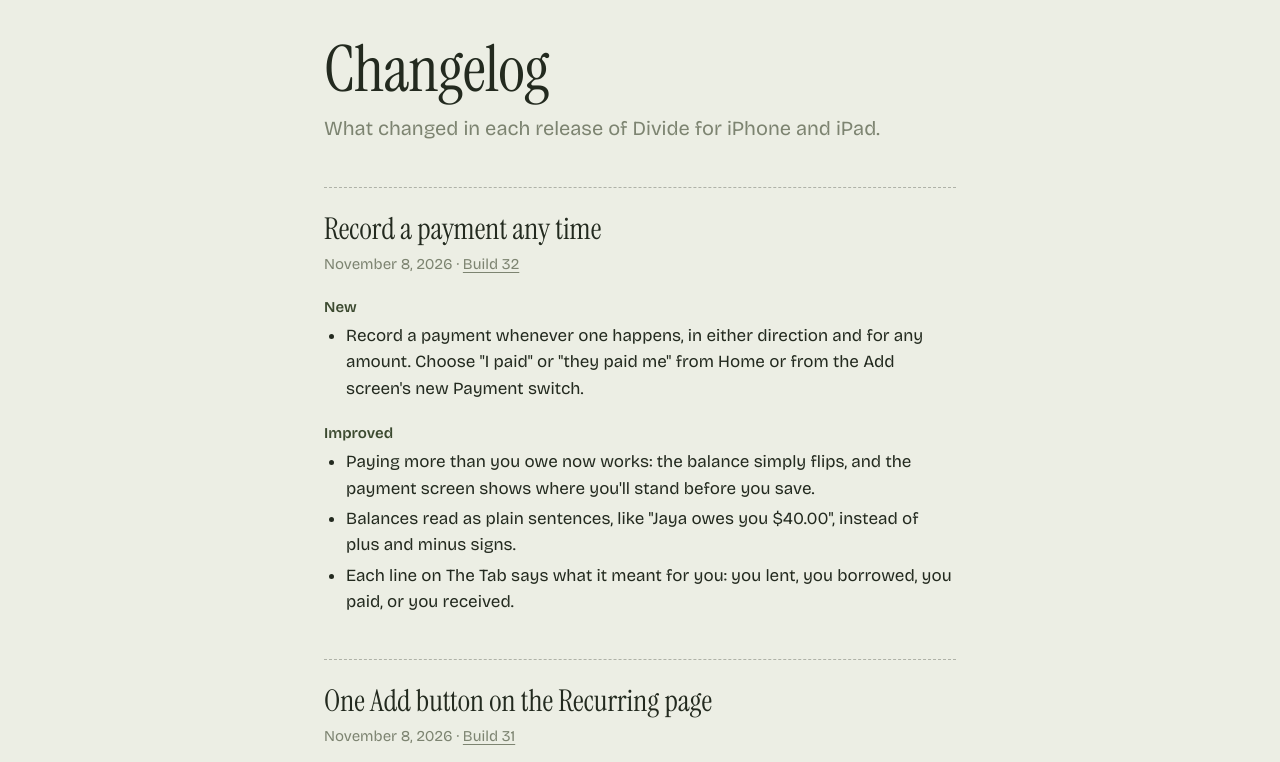
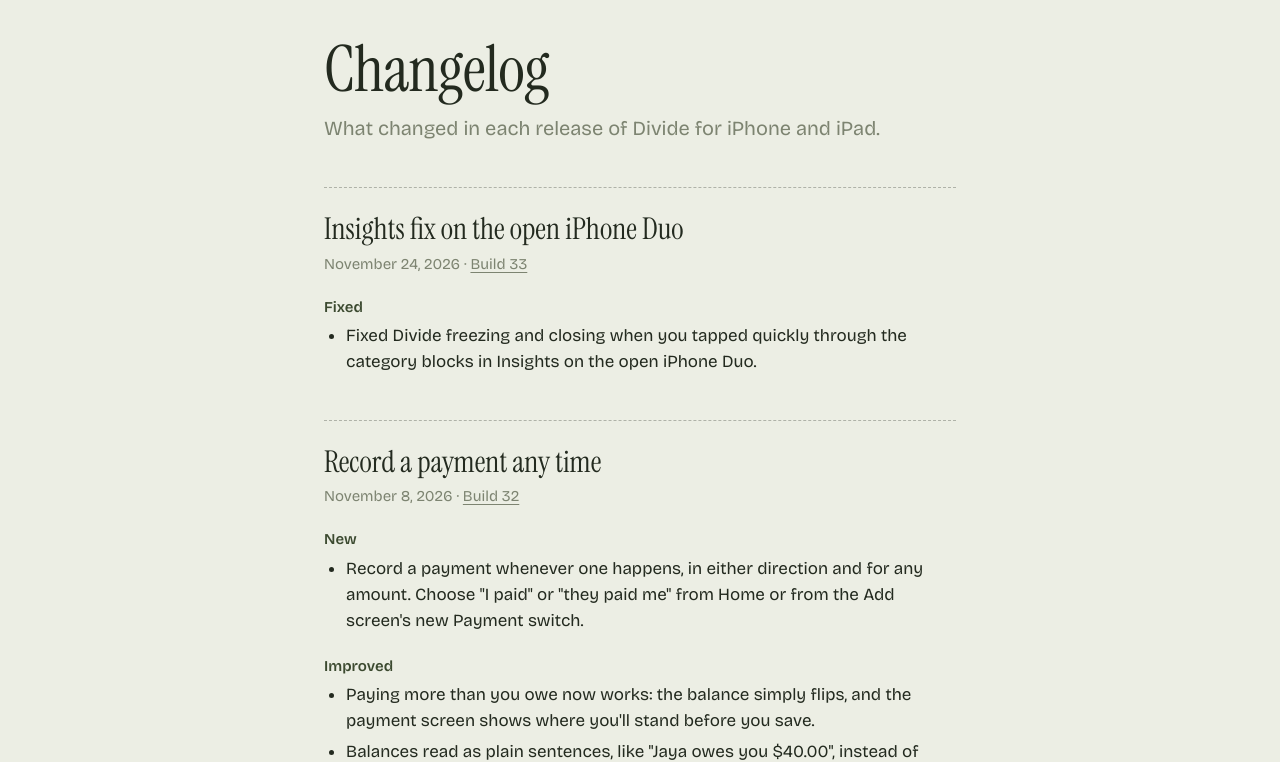
Before and after one commit to kyle-marks/divide-site, a plain HTML site: page changelog/index.html in a window 1280 px wide. Shown: the part 74-836 px from the top of the page. Drawn offline with Linux system fonts and the light colour scheme.

Commit message:
changelog: build 33

```diff
--- a/changelog/index.html
+++ b/changelog/index.html
@@ -25,6 +25,16 @@
 <main class="doc changelog">
   <h1>Changelog</h1>
   <p class="lede">What changed in each release of Divide for iPhone and iPad.</p>
+  <article class="release" id="build-33">
+    <header>
+      <h2>Insights fix on the open iPhone Duo</h2>
+      <p class="meta"><time datetime="2026-11-24">November 24, 2026</time> · <a href="#build-33">Build 33</a></p>
+    </header>
+    <h3>Fixed</h3>
+    <ul>
+      <li>Fixed Divide freezing and closing when you tapped quickly through the category blocks in Insights on the open iPhone Duo.</li>
+    </ul>
+  </article>
   <article class="release" id="build-32">
     <header>
       <h2>Record a payment any time</h2>
```
Also changed, not shown: changelog/releases.json (+11 -0 lines).
